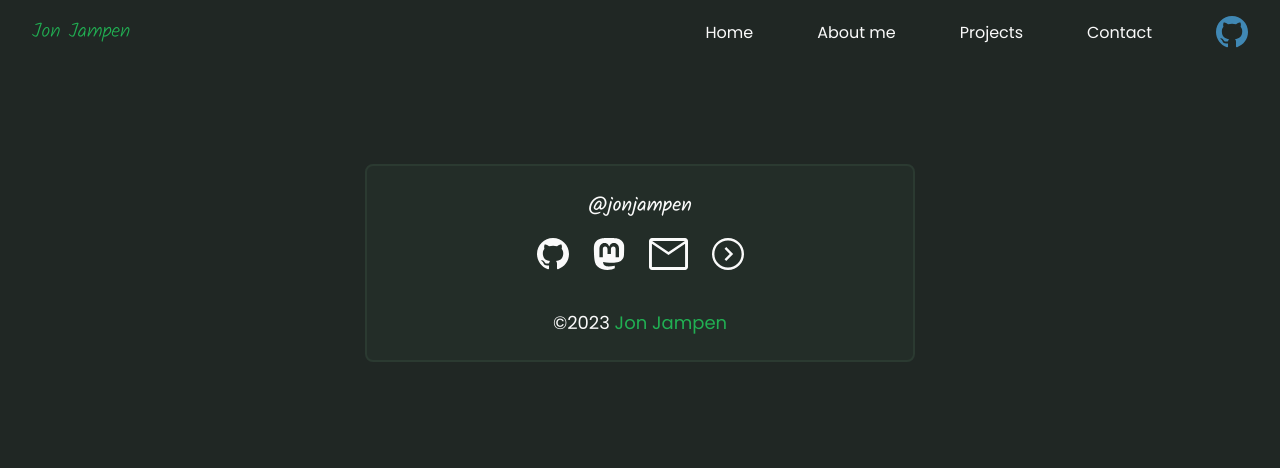
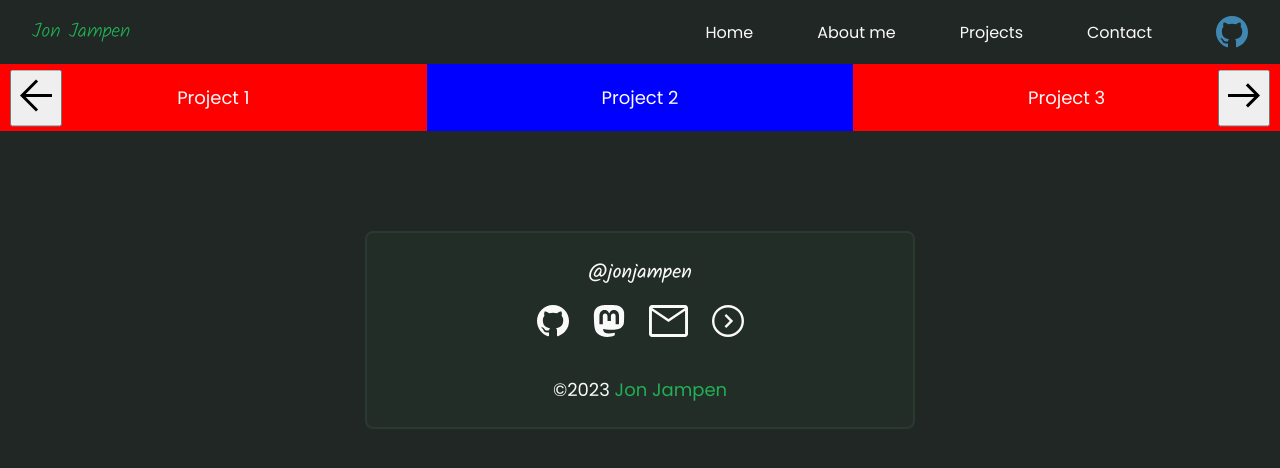
Before and after one commit to jonjampen/portfolio, a SvelteKit app: page /carousel in a window 1280 px wide. Shown: the top 468 px of the page. Built offline with nearby package versions, Linux system fonts and the light colour scheme.

Commit message:
Adding carousel (DIY). Not centered.

```diff
--- /dev/null
+++ b/src/routes/Carousel.svelte
@@ -0,0 +1,119 @@
+<script>
+    import { onMount } from "svelte";
+    import Project from "./Project.svelte";
+    export let projects;
+    export let type = "all";
+
+    let slider;
+    let prevButton;
+    let nextButton;
+    let projectCards;
+    let cardWidth;
+    let cardsPerPage;
+    let cardsPerSlide;
+    let currentPosition = 0;
+    function next() {
+        getDoc();
+        currentPosition = Math.max(
+            currentPosition - cardWidth * cardsPerSlide,
+            -cardWidth * (projectCards.length - cardsPerPage)
+        );
+        updateSliderPosition();
+    }
+
+    function prev() {
+        getDoc();
+        currentPosition = Math.min(currentPosition + cardWidth * cardsPerSlide, 0);
+        updateSliderPosition();
+    }
+
+    function getDoc() {
+        slider = document.querySelector(".slider");
+        prevButton = document.querySelector(".prev-button");
+        nextButton = document.querySelector(".next-button");
+        projectCards = document.querySelectorAll(".project-card");
+        console.log(projectCards);
+        if (projectCards.length > 0) cardWidth = projectCards[0].offsetWidth;
+        cardsPerPage = 3; // Change this depending on screen size
+        cardsPerSlide = 1; // Move one card at a time
+    }
+    function updateSliderPosition() {
+        slider.style.transform = `translateX(${currentPosition}px)`;
+    }
+    onMount(() => {
+        // Initial setup
+        getDoc();
+        updateSliderPosition();
+    });
+</script>
+
+<div class="projects-container" />
+
+<div class="slider-container">
+    <div class="slider">
+        {#each projects as project}
+            {#if project.public}
+                {#if type == "main" && project.main}
+                    <div class="project-card">
+                        <Project {project} />
+                    </div>
+                    <div class="project-card">
+                        <Project {project} />
+                    </div>
+                    <div class="project-card">
+                        <Project {project} />
+                    </div>
+                    <div class="project-card">
+                        <Project {project} />
+                    </div>
+                    <div class="project-card">
+                        <Project {project} />
+                    </div>
+                {:else if type == "all"}
+                    <Project {project} />
+                {/if}
+            {/if}
+        {/each}
+    </div>
+    <button class="prev-button" on:click={() => prev()}
+        ><img src="/icons/arrow-left.svg" alt="" /></button
+    >
+    <button class="next-button" on:click={() => next()}
+        ><img src="/icons/arrow-right.svg" alt="" /></button
+    >
+</div>
+
+<style>
+    .slider-container {
+        position: relative;
+        overflow: hidden;
+    }
+
+    .slider {
+        display: flex;
+        justify-content: center;
+        transition: transform 0.3s ease;
+        width: 100%;
+    }
+
+    .project-card {
+        flex: 0 0 calc(100% / 3); /* Adjust for different screen sizes */
+        padding: 20px;
+        box-sizing: border-box;
+    }
+
+    .prev-button,
+    .next-button {
+        position: absolute;
+        top: 50%;
+        transform: translateY(-50%);
+    }
+
+    .prev-button {
+        left: 0px;
+    }
+
+    .next-button {
+        right: 0px;
+    }
+</style>
--- a/src/routes/Projects.svelte
+++ b/src/routes/Projects.svelte
@@ -4,6 +4,7 @@
     import { processProjects, processTags } from "../lib/processData";
     import ProjectCarousel from "./ProjectCarousel.svelte";
     import { goto } from "$app/navigation";
+    import Carousel from "./Carousel.svelte";
 
     let projects = [];
     let tags = [];
@@ -20,7 +21,7 @@
     <h2>Projects</h2>
     <h6>View all my projects <a href="/projects">here</a></h6>
     {#await projects then items}
-        <ProjectCarousel projects={items} type="main" />
+        <Carousel projects={items} type="main" />
     {/await}
 
     <div class="center">
--- a/src/routes/carousel/+page.svelte
+++ b/src/routes/carousel/+page.svelte
@@ -0,0 +1,85 @@
+<script>
+    import { onMount } from "svelte";
+
+    onMount(() => {
+        const slider = document.querySelector(".slider");
+        const prevButton = document.querySelector(".prev-button");
+        const nextButton = document.querySelector(".next-button");
+        const projectCards = document.querySelectorAll(".project-card");
+        const cardWidth = projectCards[0].offsetWidth;
+        const cardsPerPage = 3; // Change this depending on screen size
+        const cardsPerSlide = 1; // Move one card at a time
+
+        let currentPosition = 0;
+
+        nextButton.addEventListener("click", () => {
+            currentPosition -= cardWidth * cardsPerSlide;
+            if (currentPosition < -cardWidth * (projectCards.length - cardsPerPage)) {
+                currentPosition = 0;
+            }
+            updateSliderPosition();
+        });
+
+        prevButton.addEventListener("click", () => {
+            currentPosition += cardWidth * cardsPerSlide;
+            if (currentPosition > 0) {
+                currentPosition = -cardWidth * (projectCards.length - cardsPerPage);
+            }
+            updateSliderPosition();
+        });
+
+        function updateSliderPosition() {
+            slider.style.transform = `translateX(${currentPosition}px)`;
+        }
+
+        // Initial setup
+        updateSliderPosition();
+    });
+</script>
+
+<div class="slider-container">
+    <div class="slider">
+        <div class="project-card" style="text-align: center; background-color: red">Project 1</div>
+        <div class="project-card" style="text-align: center; background-color: blue">Project 2</div>
+        <div class="project-card" style="text-align: center; background-color: red">Project 3</div>
+        <div class="project-card" style="text-align: center; background-color: blue">Project 4</div>
+        <div class="project-card" style="text-align: center; background-color: red">Project 5</div>
+        <div class="project-card" style="text-align: center; background-color: blue">Project 6</div>
+        <!-- Add more project cards as needed -->
+    </div>
+    <button class="prev-button"><img src="/icons/arrow-left.svg" alt="" /></button>
+    <button class="next-button"><img src="/icons/arrow-right.svg" alt="" /></button>
+</div>
+
+<style>
+    .slider-container {
+        position: relative;
+        overflow: hidden;
+    }
+
+    .slider {
+        display: flex;
+        transition: transform 0.3s ease;
+    }
+
+    .project-card {
+        flex: 0 0 calc(100% / 3); /* Adjust for different screen sizes */
+        padding: 20px;
+        box-sizing: border-box;
+    }
+
+    .prev-button,
+    .next-button {
+        position: absolute;
+        top: 50%;
+        transform: translateY(-50%);
+    }
+
+    .prev-button {
+        left: 10px;
+    }
+
+    .next-button {
+        right: 10px;
+    }
+</style>
--- a/src/style/projects.scss
+++ b/src/style/projects.scss
@@ -40,7 +40,9 @@ section.projects-grid {
     max-width: min(400px, 100%);
     border: 2px solid var(--secondary);
     border-radius: 16px;
-
+    & p {
+        font-size: 16px;
+    }
     & .content {
         display: flex;
         flex-direction: column;
```
Also changed, not shown: static/icons/arrow-left.svg (added), static/icons/arrow-right.svg (added).
